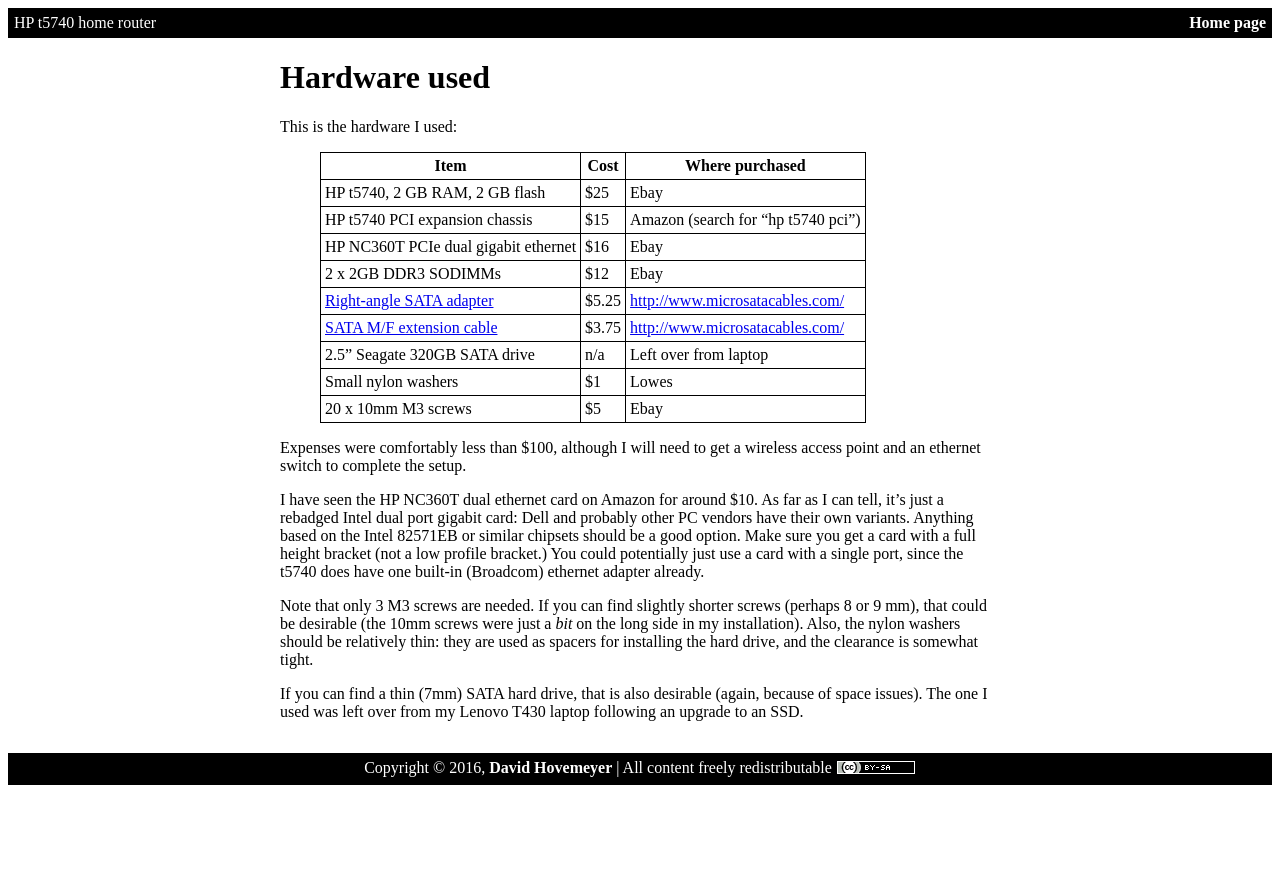
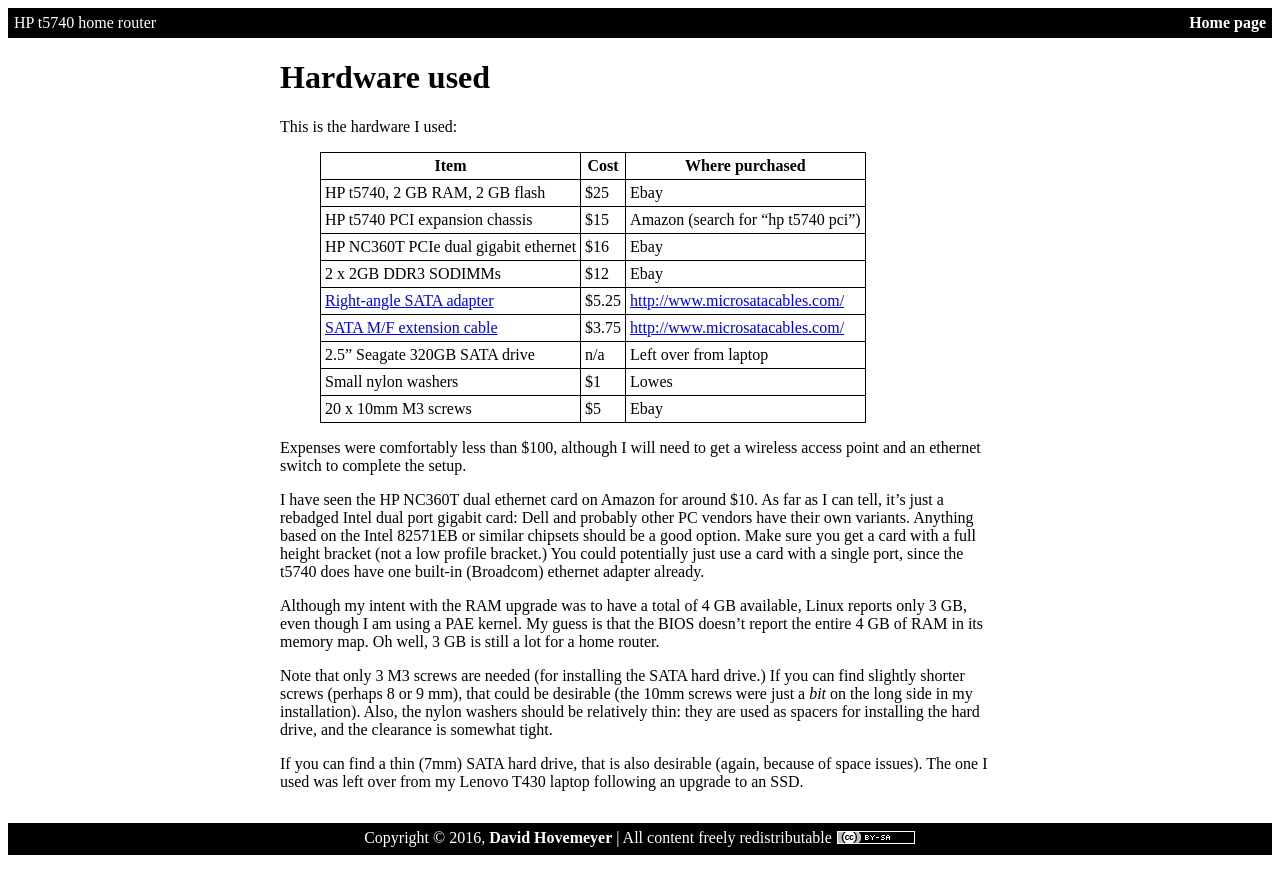
Before and after one commit to daveho/t5740router, a Jekyll site: the page built from hardware.md, in a window 1280 px wide. Shown: the top 894 px of the page. Built offline with Jekyll 4.4.1, drawn with Linux system fonts in a browser that asks for light colours.

Commit message:
RAM issue, explain purpose of screws

```diff
--- a/hardware.md
+++ b/hardware.md
@@ -21,6 +21,8 @@ Expenses were comfortably less than $100, although I will need to get a wireless
 
 I have seen the HP NC360T dual ethernet card on Amazon for around $10.  As far as I can tell, it's just a rebadged Intel dual port gigabit card: Dell and probably other PC vendors have their own variants.  Anything based on the Intel 82571EB or similar chipsets should be a good option.  Make sure you get a card with a full height bracket (not a low profile bracket.)  You could potentially just use a card with a single port, since the t5740 does have one built-in (Broadcom) ethernet adapter already.
 
-Note that only 3 M3 screws are needed.  If you can find slightly shorter screws (perhaps 8 or 9 mm), that could be desirable (the 10mm screws were just a *bit* on the long side in my installation).  Also, the nylon washers should be relatively thin: they are used as spacers for installing the hard drive, and the clearance is somewhat tight.
+Although my intent with the RAM upgrade was to have a total of 4 GB available, Linux reports only 3 GB, even though I am using a PAE kernel.  My guess is that the BIOS doesn't report the entire 4 GB of RAM in its memory map.  Oh well, 3 GB is still a lot for a home router.
+
+Note that only 3 M3 screws are needed (for installing the SATA hard drive.)  If you can find slightly shorter screws (perhaps 8 or 9 mm), that could be desirable (the 10mm screws were just a *bit* on the long side in my installation).  Also, the nylon washers should be relatively thin: they are used as spacers for installing the hard drive, and the clearance is somewhat tight.
 
 If you can find a thin (7mm) SATA hard drive, that is also desirable (again, because of space issues).  The one I used was left over from my Lenovo T430 laptop following an upgrade to an SSD.
```
